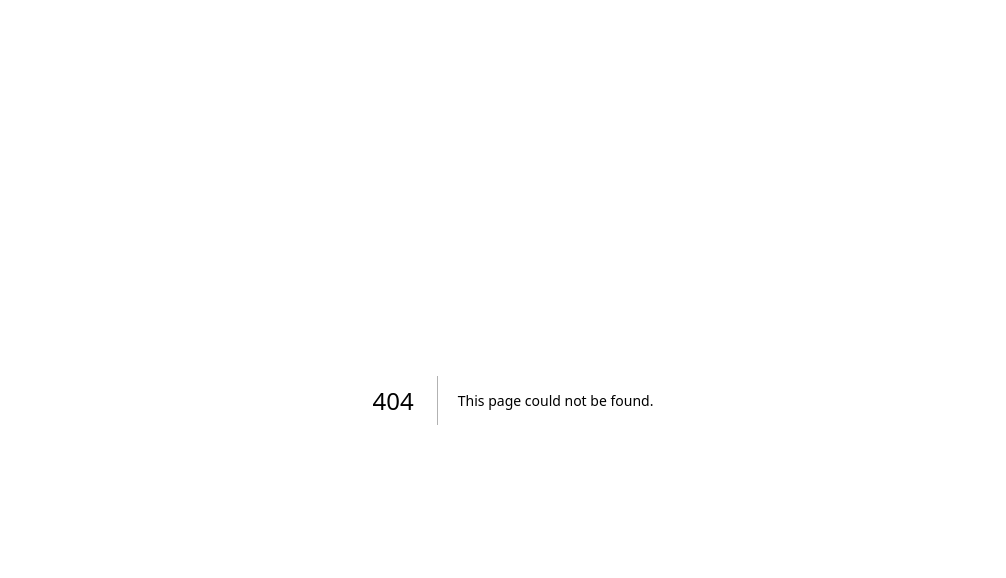
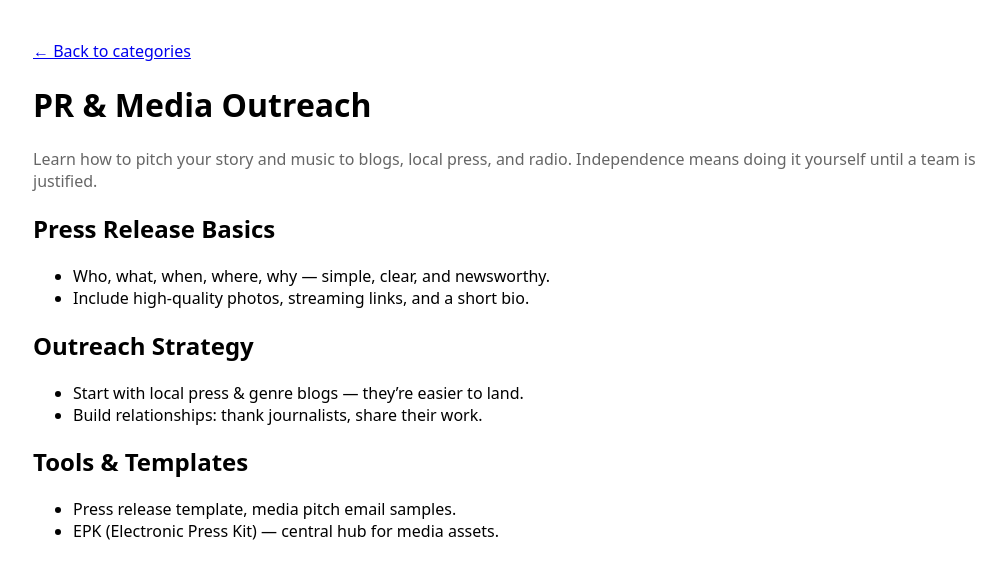
Before and after one commit to theunsignedunderground/uu-main-site, a Next.js app: page /dashboard/artist-manager/pr-media-outreach in a window 1280 px wide. Before the commit this address had no page. Shown: the top 578 px of the page, without its empty margins (127-1133 px from the left). Built offline with nearby package versions, Linux system fonts and the light colour scheme.

Commit message:
Create pr-media-outreach.js

```diff
--- /dev/null
+++ b/pages/dashboard/artist-manager/pr-media-outreach.js
@@ -0,0 +1,36 @@
+export default function PROutreach() {
+  return (
+    <main style={{padding:"2rem", maxWidth:960, margin:"0 auto", fontFamily:"system-ui, Arial, sans-serif"}}>
+      <a href="/dashboard/artist-manager">← Back to categories</a>
+      <h1>PR & Media Outreach</h1>
+      <p style={{color:"#666"}}>
+        Learn how to pitch your story and music to blogs, local press, and radio. Independence means doing it yourself until a team is justified.
+      </p>
+
+      <section style={sec}>
+        <h2>Press Release Basics</h2>
+        <ul>
+          <li>Who, what, when, where, why — simple, clear, and newsworthy.</li>
+          <li>Include high-quality photos, streaming links, and a short bio.</li>
+        </ul>
+      </section>
+
+      <section style={sec}>
+        <h2>Outreach Strategy</h2>
+        <ul>
+          <li>Start with local press & genre blogs — they’re easier to land.</li>
+          <li>Build relationships: thank journalists, share their work.</li>
+        </ul>
+      </section>
+
+      <section style={sec}>
+        <h2>Tools & Templates</h2>
+        <ul>
+          <li>Press release template, media pitch email samples.</li>
+          <li>EPK (Electronic Press Kit) — central hub for media assets.</li>
+        </ul>
+      </section>
+    </main>
+  );
+}
+const sec = { marginTop:18 };
```
